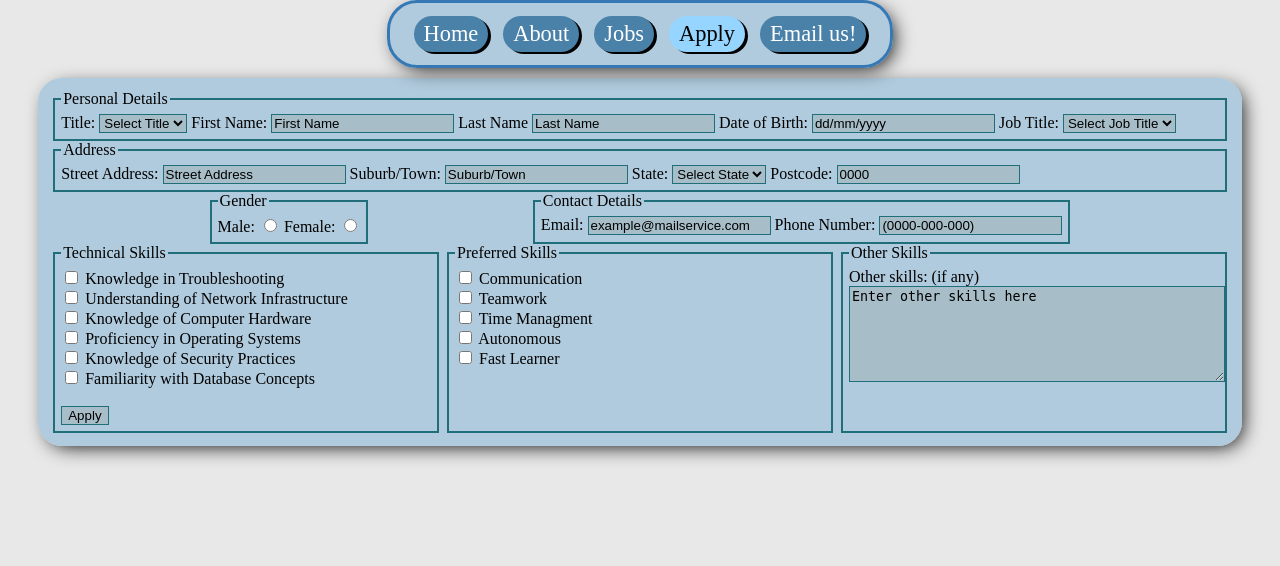
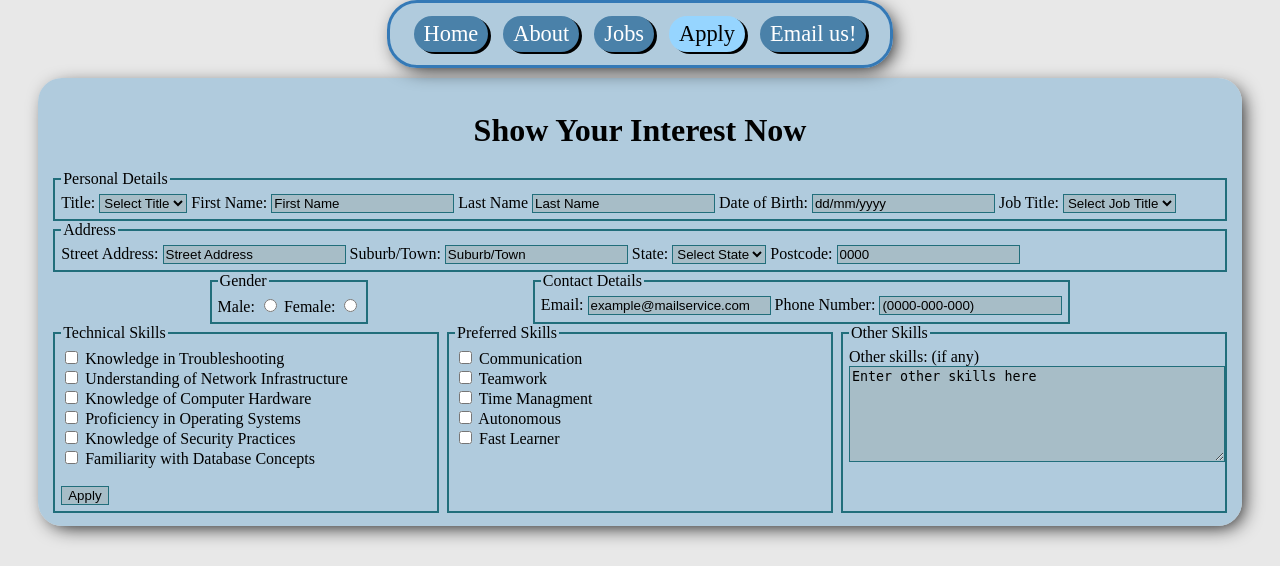
Before and after one commit to SPUDYBRO/HEMB, a PHP site: page /project1/apply.html in a window 1280 px wide. Shown: the top 566 px of the page. Run offline with PHP 8.4, Linux system fonts and the light colour scheme.

Commit message:
Made a h1 tag for my apply form

```diff
--- a/project1/apply.html
+++ b/project1/apply.html
@@ -57,6 +57,7 @@ tested.
 
         <form id="job_Application_Form" method="post" action="https://mercury.swin.edu.au/it000000/formtest.php">
             <div id="apply_Form_Container">
+                <h1>Show Your Interest Now</h1>
                 <div id="container_For_Presonal_Details">
                     <fieldset id="personal_Details_Legend">
                         <legend>Personal Details</legend>
--- a/style/styles.css
+++ b/style/styles.css
@@ -498,6 +498,10 @@ you can also intent further to explain a certain area of code, for example:
             background-color: var(--background_color);
         }
 
+        #apply_Page h1 {
+            text-align: center;
+        }
+
         #apply_Page fieldset {
             border: 2px solid var(--legend_and_input_color);
         }
```
